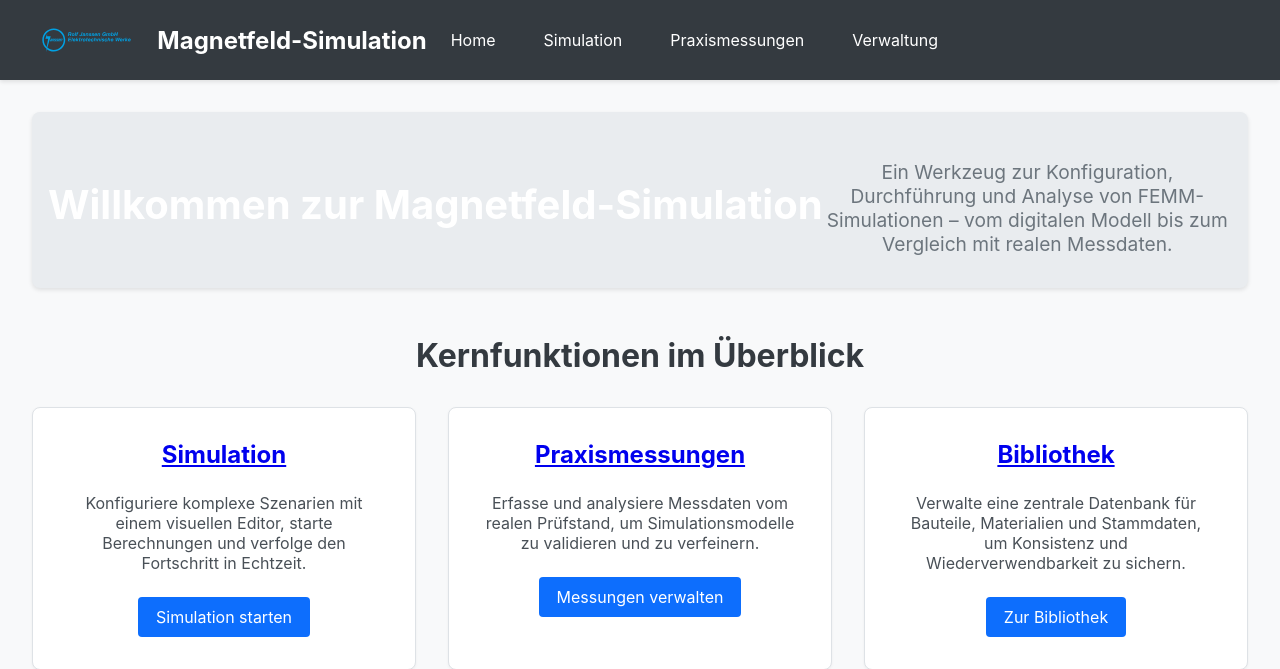
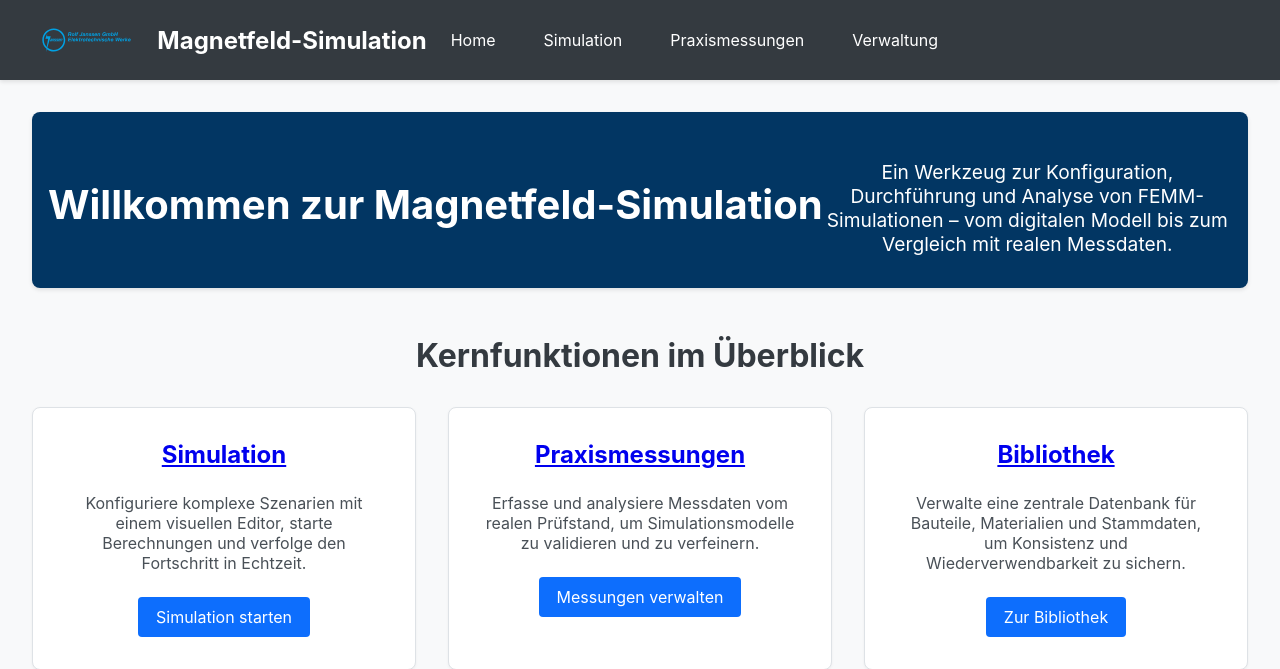
Before and after one commit to oliverschmidt99/magnetfeld_simulation, a Flask app: page / in a window 1280 px wide. Shown: the top 669 px of the page. Run offline with Flask 3, Linux system fonts and the light colour scheme; parts of the project's set-up code (start-up, migrations or seed data) failed here and were passed over.

Commit message:
feat(vscode): Füge Einstellungen zur Dateiausblendung hinzu und aktualisiere das Design der Startseite

```diff
--- a/templates/index.html
+++ b/templates/index.html
@@ -8,7 +8,7 @@
     .welcome-header {
         text-align: center;
         padding: 3rem 1rem;
-        background-color: #e9ecef;
+        background-color: #023663;
         border-radius: 8px;
         margin-bottom: 3rem;
     }
@@ -20,7 +20,7 @@
 
     .welcome-header .subtitle {
         font-size: 1.2rem;
-        color: #6c757d;
+        color: #ffffff;
         max-width: 700px;
         margin: 0 auto;
     }
```
